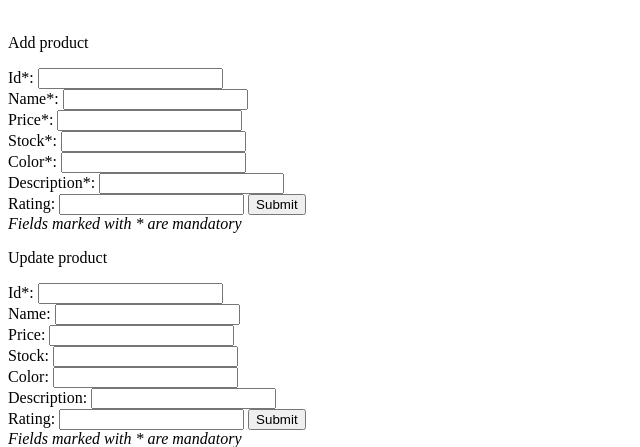
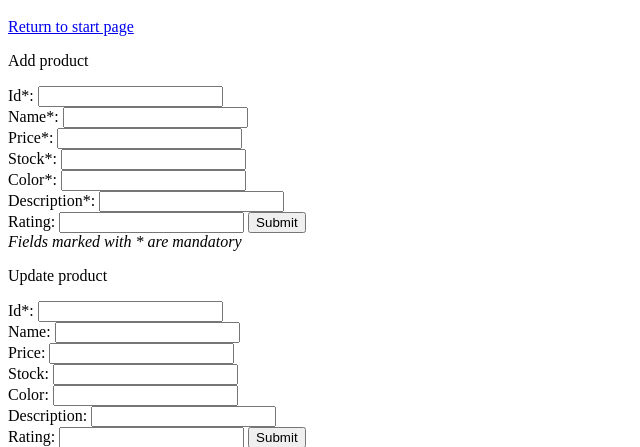
Before and after one commit to JakobMoregard/E-commerce, a Flask app: page /admin in a window 1280 px wide. Shown: the part 32-479 px from the top of the page, without its empty margins (0-640 px from the left). Run offline with Flask 2, Linux system fonts and the light colour scheme; data that the repository does not hold is empty.

Commit message:
cleaning startpage 7

```diff
--- a/templates/admin.html
+++ b/templates/admin.html
@@ -37,6 +37,8 @@
         </tr>
         {% endfor %}
     </table><br>
+
+    <a href="/"> Return to start page </a><br>
 
     <p> Add product</p>
 
```
